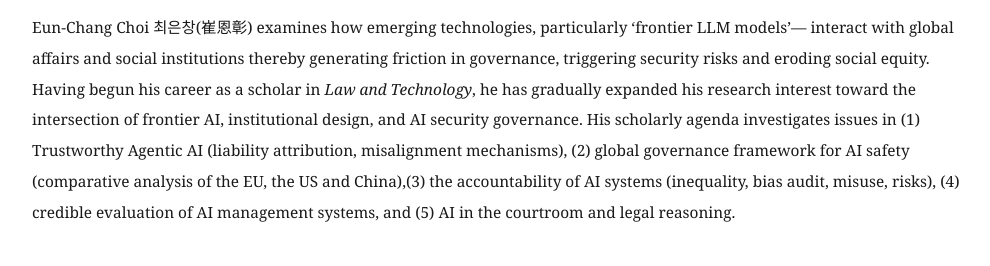
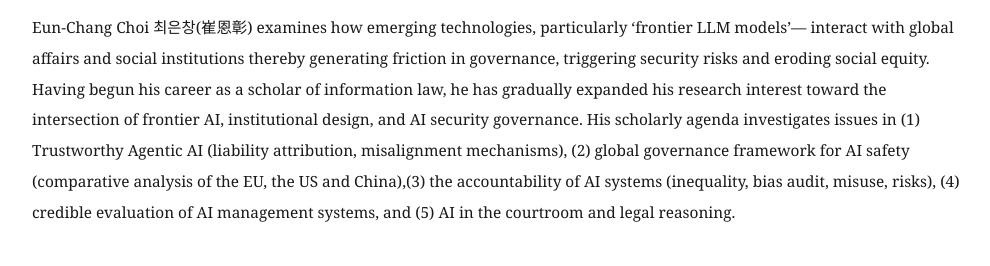
Before and after one commit to eunchangchoi/eunchangchoi.github.io, a Jekyll site: the page built from index.md, in a window 1280 px wide and 900 px high, scrolled down 339 px. Shown: the part 243-509 px from the top of the window, without its empty margins (68-1058 px from the left). Built offline with Jekyll 4.4.1, drawn with Linux system fonts in a browser that asks for light colours.

Commit message:
Update index.md

```diff
--- a/index.md
+++ b/index.md
@@ -21,7 +21,7 @@ title: "Eun-Chang Choi 최은창"
   <a href="https://sapyoung.com/bbs/board.php?bo_table=booklist2&wr_id=431"> <img style="vertical-align:top;height:200px;width:163px;" src="images/book9.png"></a>
   <a href= "https://product.kyobobook.co.kr/detail/S000219725334"><img style="vertical-align:top;height:200px;width:171px;" src="images/book10.jpeg"> </a>
  <br>
-<p style="font-size:1.1em"> Eun-Chang Choi 최은창(崔恩彰) examines how emerging technologies, particularly ‘frontier LLM models’— interact with global affairs and social institutions thereby generating friction in governance, triggering security risks and eroding social equity. Having begun his career as a scholar in <i>Law and Technology</i>, he has gradually expanded his research interest toward the intersection of frontier AI, institutional design, and  AI security governance. His scholarly agenda investigates issues in (1) Trustworthy Agentic AI (liability attribution, misalignment mechanisms), (2) global governance framework for AI safety (comparative analysis of the EU, the US and China),(3) the accountability of AI systems (inequality, bias audit, misuse, risks), (4) credible evaluation of AI management systems, and (5) AI in the courtroom and legal reasoning.<br>
+<p style="font-size:1.1em"> Eun-Chang Choi 최은창(崔恩彰) examines how emerging technologies, particularly ‘frontier LLM models’— interact with global affairs and social institutions thereby generating friction in governance, triggering security risks and eroding social equity. Having begun his career as a scholar of information law, he has gradually expanded his research interest toward the intersection of frontier AI, institutional design, and  AI security governance. His scholarly agenda investigates issues in (1) Trustworthy Agentic AI (liability attribution, misalignment mechanisms), (2) global governance framework for AI safety (comparative analysis of the EU, the US and China),(3) the accountability of AI systems (inequality, bias audit, misuse, risks), (4) credible evaluation of AI management systems, and (5) AI in the courtroom and legal reasoning.<br>
   <br>
     Previously, he was a Fellow of <a href="https://law.yale.edu/isp"> the Information Society Project</a>, <a href="https://law.yale.edu"> Yale Law School</a> for which he served as a coordinator of Harvard-Yale-MIT Cyber-scholar Working Group. Prior to that, he was on a full scholarship from the Korean government and conducted his research as a Visiting Scholar at <a href="https://www.law.ox.ac.uk/programme-in-comparative-media-law-and-policy/programme-comparative-media-law-and-policy"> Programme in Comparative Media Law and Policy(PCMLP)</a>, and <a href="https://www.law.ox.ac.uk/centre-for-socio-legal-studies"> Centre for Socio-Legal Studies </a> at <a href="https://www.law.ox.ac.uk/"> Law Faculty, University of Oxford</a>. And he was elected as a fellow of <a href="https://www.stepi.re.kr/site/stepien/main.do"> Science and Technology Policy Institute(STEPI) of Korea </a>, a global think tank of science and technology, where he has conducted research on regulatory science. <br>
      <br>
```
